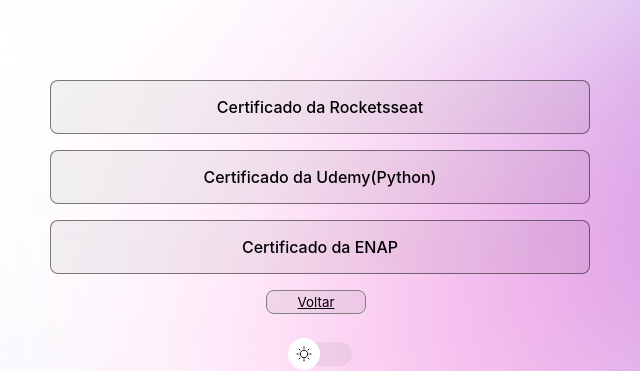
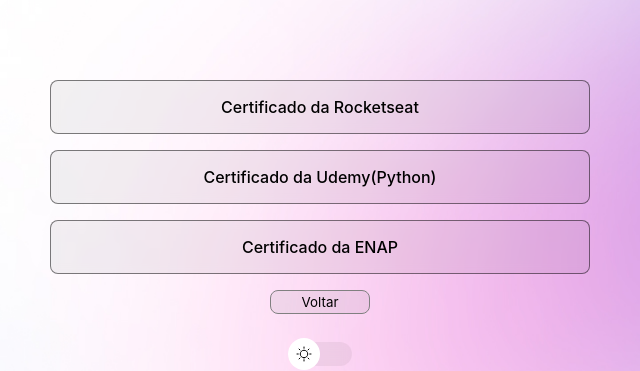
Before and after one commit to NOBREGAZ322/NOVOHTMML, a plain HTML site: page index2.html in a window 1280 px wide. Shown: the top 371 px of the page, 320-960 px from the left. Drawn offline with Linux system fonts and the light colour scheme.

Commit message:
Commit Ajustes

```diff
--- a/index2.html
+++ b/index2.html
@@ -10,7 +10,7 @@
     <div id="container">
         <ul>
             <li>
-                <a href="https://app.rocketseat.com.br/certificates/777d867e-bf1c-4b10-a92c-2e1808e5b1e6" target="_blank">Certificado da Rocketsseat</a>
+                <a href="https://app.rocketseat.com.br/certificates/777d867e-bf1c-4b10-a92c-2e1808e5b1e6" target="_blank">Certificado da Rocketseat</a>
             </li>
 
             <li>
@@ -22,9 +22,9 @@
             </li>
 
             <div id="botao">
-                <button>
-                    <a href="index.html">Voltar</a>
-                </button>
+                <a href="index.html">
+                <button>Voltar</button>
+                </a>
             </div>
         </ul>
 
--- a/style.css
+++ b/style.css
@@ -35,6 +35,7 @@ body
 {
     background:var(--bg-url) no-repeat top center/cover;
     height: 100vh;
+    text-align: center;
 }
 
 body *
@@ -173,14 +174,10 @@ ul li a:hover
 #botao button
 {
     border: 1px solid gray;
-    display: flex;
-    justify-content: center;
-    align-items: center;
     position: relative;
-    left: 40%;
-
+    margin: 0 auto;
+    width: 100px;
     background: var(--surface-color);
-    width: 100px;
     border-radius: 8px;
     padding: 3px;
 }
@@ -245,8 +242,6 @@ footer
 
 }
 
-/* animacao do butao */
-
 @keyframes slide-in
 {
     from
```
